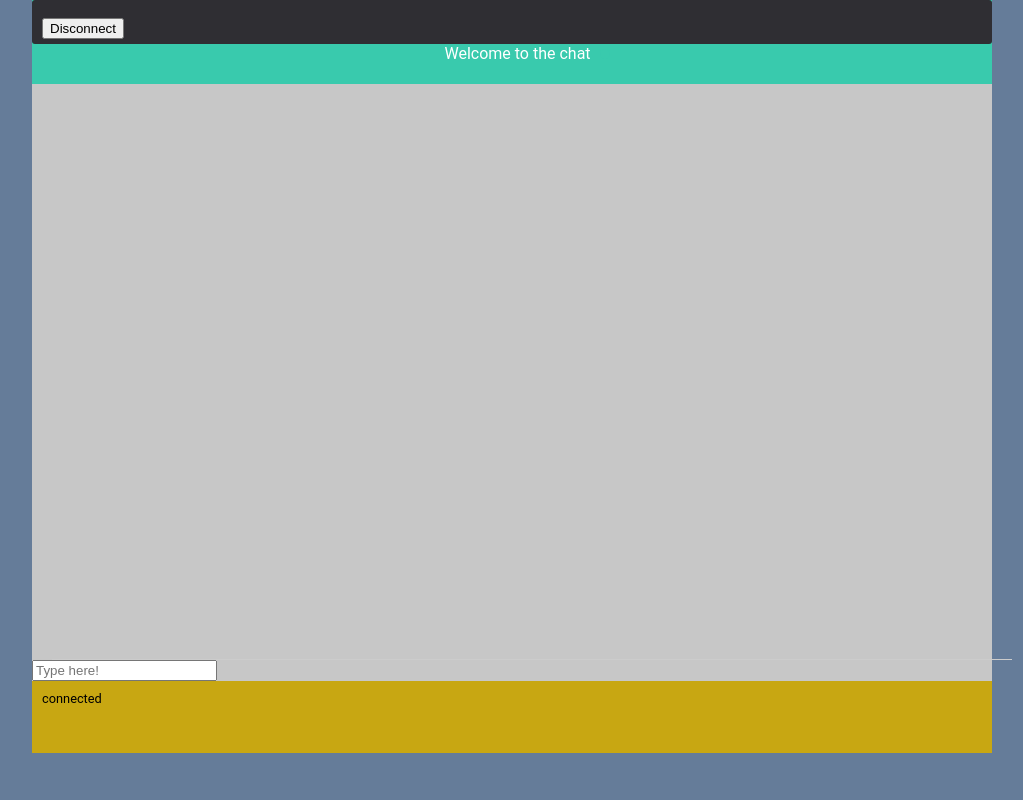
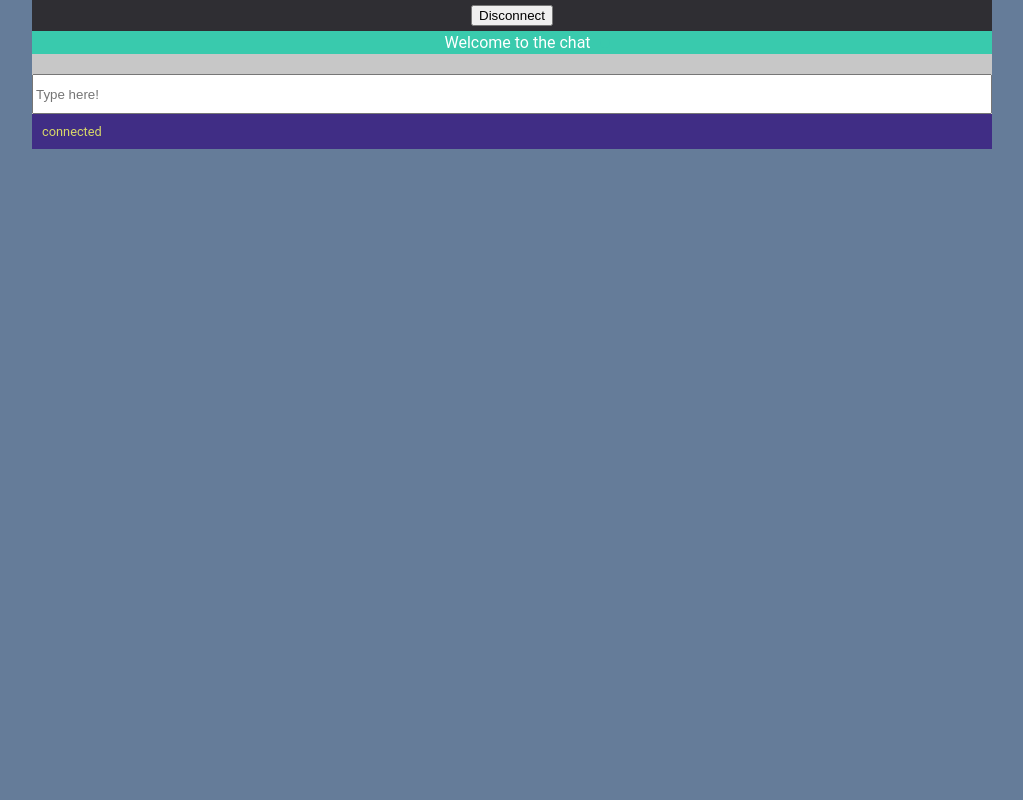
Before and after one commit to leersmathieu/my-irc, a PHP site: page / in a window 1280 px wide. Shown: the whole page, without its empty margins (128-1151 px from the left). Run offline with PHP 8.4, Linux system fonts and the light colour scheme; the visitor is signed in with stand-in values (Sample User, id 1); data that the repository does not hold is empty.

Commit message:
big upgrade, SCSS rework, frontend rework and little fix php

```diff
--- a/index.php
+++ b/index.php
@@ -32,7 +32,7 @@
 <html lang="en">
 
     <head>
-        <link rel="stylesheet" href="style.css">
+        <link rel="stylesheet" href="stylesheets/style.css">
         <meta charset="UTF-8">
         <meta name="viewport" content="width=device-width, initial-scale=1.0">
         <meta http-equiv="X-UA-Compatible" content="ie=edge">
@@ -47,6 +47,7 @@
                     <section class="login">
                         <?php require "php/login.php" ?>
                     </section>
+                    <img src="assets/test.png" alt="Default image">
                     <section class="register">
                         <?php require "php/register.php" ?>
                     </section>
@@ -60,18 +61,17 @@
                 </div>
                 <section class='new'>
                     <h2> Welcome to the chat </h2>
-                <br />
                 </section>
                 <section class="message">
                     <?php require "php/chat.php" ?>
                 </section>
-            <form action="" method="post">
+                <div class='send'>
+                    <form action="" method="post" name="sending">
                         <input class="textarea" type="text" placeholder="Type here!" name="message" />
                         <!-- <input type="submit" name="send" value="envoyer"> -->
-                <div class="emojis">
-
+                        <div class="emojis"></div>
+                    </form>
                 </div>
-            </form>
             <?php endif; ?>
             <footer>
                 <?php
@@ -79,7 +79,7 @@
                         echo "connected";
                     }
                     else {
-                        echo "no connected";
+                        echo "not connected";
                     }
                 ?>
             </footer>
--- a/php/chat.php
+++ b/php/chat.php
@@ -11,11 +11,19 @@
 
                 $msg = $_POST['message'];
 
+
+                $prequest = $conn->query("SELECT id
+                                            FROM user
+                                            WHERE name = '".$_SESSION['login']."'");
+
+                $user_id = $prequest->fetch();
+
+
                 $request = $conn->prepare("INSERT INTO message
                                         (msg, user_id)
                                         VALUES( ?, ?)");
 
-                $request->execute(array($msg, 2
+                $request->execute(array($msg, $user_id['id']
                 ));
 
 
@@ -24,7 +32,7 @@
             $lastmess = $conn->query("SELECT *
                                      FROM message
                                      JOIN user
-                                     ON message.user_id = user.id
+                                     ON user.id = message.user_id
                                      ORDER BY message.id
                                      DESC LIMIT 0,9
                                      ");
--- a/style.css
+++ /dev/null
@@ -1,143 +0,0 @@
-
-header {
-    background-color: rgb(32, 32, 32);
-    height: 30vh;
-    /* display: flex; */
-    width: 80vw;
-    margin: 0 auto;
-    height: 50vh;
-    padding: 5px 10px
-}
-
-body {
-    background: rgb(101, 124, 153);
-    font-family: 'Roboto';
-}
-
-.login {
-    float: left;
-    display: flex;
-    height: 100%;
-    background-color: red;
-    align-items: center;
-    text-align: right;
-    width: 35%;
-    padding: 10px;
-}
-.register {
-    float: right;
-    display: flex;
-    height: 100%;
-    background-color: red;
-    align-items: center;
-    text-align: right;
-    width: 35%;
-    justify-content: right;
-    padding: 10px;
-}
-
-@import url(https://fonts.googleapis.com/css?family=Roboto:300,400,900);
-@import url(http://weloveiconfonts.com/api/?family=entypo);
-[class*="entypo-"]:before {
-    font-family: 'entypo', sans-serif;
-}
-
-* {
-    box-sizing: border-box;
-    margin: 0;
-}
-
-
-
-p {
-    font-weight: 300;
-}
-
-.chat {
-    width: 75vw;
-    background-color: rgb(199, 199, 199);
-    margin: 0 auto;
-    height: 90vh;
-}
-
-.menu-icon {
-    background: #2F2E33;
-    padding: 5px 10px;
-    float: left;
-    font-size: 3em;
-    line-height: 0.5em;
-    color: #fff;
-    border-radius: 3px;
-    width: 100%;
-}
-
-.menu-icon:hover {
-    background: #39caad;
-    cursor: pointer;
-}
-
-h1 {
-    float: right;
-    color: #fff;
-    margin: 5px;
-    font-weight: 300;
-    font-size: 1.3em;
-}
-
-.new {
-    background: rgb(57, 202, 173);
-    color: #fff;
-    text-align: center;
-    padding: 2px;
-}
-
-.new:hover {
-    cursor: pointer;
-    background: rgba(57, 202, 173, 0.9);
-}
-
-.message {
-    float: left;
-    width: 100%;
-    height: 80%;
-    /* margin: 10px 0; */
-    border-bottom: 1px solid #ccc;
-    margin-left: 20px;
-}
-
-.message p {
-    font-size: 0.8em;
-    width: 90%;
-    margin: 5px 0;
-    margin-left: 60px;
-    background-color: #fff;
-    padding: 5px;
-}
-
-
-
-h2 {
-    font-size: 1em;
-    font-weight: 400;
-    margin-left: 30px;
-}
-
-h2:after {
-    content: '';
-    display: inline-block;
-    height: 10px;
-    width: 10px;
-    background: #39caad;
-    border-radius: 100%;
-    margin-left: 5px;
-}
-
-footer {
-    width: 100%;
-    height: 10%;
-    background: rgb(200, 167, 18);
-    padding: 10px;
-    text-align: center;
-    font-size: 0.8em;
-    display: flex;
-}
--- /dev/null
+++ b/stylesheets/style.css
@@ -0,0 +1,136 @@
+* {
+  box-sizing: border-box;
+  margin: 0; }
+
+header {
+  background-color: #202020;
+  width: 100%;
+  margin: 0 auto;
+  height: 50vh;
+  padding: 6px 10px;
+  border-radius: 10px 10px 0px 0px; }
+  header .login {
+    float: left;
+    display: flex;
+    justify-content: center;
+    height: 100%;
+    background-color: #5f5f5f;
+    align-items: center;
+    text-align: right;
+    width: 35%;
+    padding: 10px;
+    border-radius: 10px 0px 0px 10px; }
+    header .login form {
+      display: inline-grid;
+      text-align: center;
+      height: 200px; }
+      header .login form label {
+        background-color: #39caad; }
+  header .register {
+    float: right;
+    display: flex;
+    height: 100%;
+    background-color: #5f5f5f;
+    align-items: center;
+    text-align: right;
+    width: 35%;
+    justify-content: center;
+    padding: 10px;
+    border-radius: 0px 10px 10px 0px; }
+    header .register form {
+      display: inline-grid;
+      text-align: center;
+      height: 200px; }
+      header .register form label {
+        background-color: #39caad; }
+  header img {
+    width: 30%;
+    height: 100%; }
+
+body {
+  background: #657c99;
+  font-family: 'Roboto'; }
+
+.chat {
+  width: 75vw;
+  background-color: #c7c7c7;
+  margin: 0 auto;
+  border-radius: 10px; }
+  .chat .menu-icon {
+    background: #2F2E33;
+    padding: 5px 10px;
+    float: left;
+    line-height: 0.5em;
+    color: #fff;
+    width: 100%;
+    display: flex;
+    justify-content: center; }
+  .chat .menu-icon:hover {
+    background: #39caad;
+    cursor: pointer; }
+  .chat .new {
+    background: #39caad;
+    color: #fff;
+    text-align: center;
+    padding: 2px;
+    display: flex;
+    justify-content: center; }
+  .chat .new:hover {
+    cursor: pointer;
+    background: rgba(57, 202, 173, 0.9); }
+  .chat .message {
+    float: left;
+    width: 100%;
+    /* margin: 10px 0; */
+    margin-left: 20px;
+    margin-top: 20px; }
+    .chat .message p {
+      font-size: 0.8em;
+      width: 90%;
+      margin: 5px 0;
+      margin-left: 60px;
+      background-color: #fff;
+      padding: 5px; }
+
+.send {
+  width: 100%;
+  height: 40px;
+  display: flex; }
+  .send form {
+    width: 100%; }
+  .send input {
+    width: 100%;
+    height: 100%; }
+
+h1 {
+  float: right;
+  color: #fff;
+  margin: 5px;
+  font-weight: 300;
+  font-size: 1.3em; }
+
+h2 {
+  font-size: 1em;
+  font-weight: 400;
+  margin-left: 30px; }
+
+h2:after {
+  content: '';
+  display: inline-block;
+  height: 10px;
+  width: 10px;
+  background: #39caad;
+  border-radius: 100%;
+  margin-left: 5px; }
+
+footer {
+  width: 100%;
+  height: 10%;
+  background: #402d85;
+  color: #d8d869;
+  padding: 10px;
+  text-align: center;
+  font-size: 0.8em;
+  display: flex; }
+
+/*# sourceMappingURL=style.css.map */
--- /dev/null
+++ b/stylesheets/style.scss
@@ -0,0 +1,171 @@
+* {
+    box-sizing: border-box;
+    margin: 0;
+}
+
+header {
+    background-color: rgb(32, 32, 32);
+    width: 100%;
+    margin: 0 auto;
+    height: 50vh;
+    padding: 6px 10px;
+    border-radius: 10px 10px 0px 0px;
+    .login {
+        float: left;
+        display: flex;
+        justify-content: center;
+        height: 100%;
+        background-color: rgb(95, 95, 95);
+        align-items: center;
+        text-align: right;
+        width: 35%;
+        padding: 10px;
+        border-radius: 10px 0px 0px 10px;
+        form {
+            display: inline-grid;
+            text-align: center;
+            height: 200px;
+            label {
+                background-color: #39caad;
+            }
+
+        }
+
+    }
+
+    .register {
+        float: right;
+        display: flex;
+        height: 100%;
+        background-color: rgb(95, 95, 95);
+        align-items: center;
+        text-align: right;
+        width: 35%;
+        justify-content: center;
+        padding: 10px;
+        border-radius: 0px 10px 10px 0px;
+        form {
+            display: inline-grid;
+            text-align: center;
+            height: 200px;
+            label {
+                background-color: #39caad;
+            }
+        }
+    }
+    img {
+        width: 30%;
+        height: 100%
+    }
+
+}
+
+body {
+    background: rgb(101, 124, 153);
+    font-family: 'Roboto';
+}
+
+
+
+.chat {
+    width: 75vw;
+    background-color: rgb(199, 199, 199);
+    margin: 0 auto;
+    border-radius: 10px;
+    .menu-icon {
+        background: #2F2E33;
+        padding: 5px 10px;
+        float: left;
+        line-height: 0.5em;
+        color: #fff;
+        width: 100%;
+        display: flex;
+        justify-content: center;
+
+    }
+
+    .menu-icon:hover {
+        background: #39caad;
+        cursor: pointer;
+    }
+    .new {
+        background: rgb(57, 202, 173);
+        color: #fff;
+        text-align: center;
+        padding: 2px;
+        display: flex;
+        justify-content: center;
+    }
+
+    .new:hover {
+        cursor: pointer;
+        background: rgba(57, 202, 173, 0.9);
+    }
+
+    .message {
+        float: left;
+        width: 100%;
+        // height: 80%;
+        /* margin: 10px 0; */
+        margin-left: 20px;
+        margin-top: 20px;
+        p {
+            font-size: 0.8em;
+            width: 90%;
+            margin: 5px 0;
+            margin-left: 60px;
+            background-color: #fff;
+            padding: 5px;
+        }
+    }
+}
+
+.send {
+    width: 100%;
+    height: 40px;
+    display: flex;
+    form {
+        width: 100%;
+    }
+    input {
+        width: 100%;
+        height: 100%;
+    }
+}
+
+
+
+h1 {
+    float: right;
+    color: #fff;
+    margin: 5px;
+    font-weight: 300;
+    font-size: 1.3em;
+}
+
+h2 {
+    font-size: 1em;
+    font-weight: 400;
+    margin-left: 30px;
+}
+
+h2:after {
+    content: '';
+    display: inline-block;
+    height: 10px;
+    width: 10px;
+    background: #39caad;
+    border-radius: 100%;
+    margin-left: 5px;
+}
+
+footer {
+    width: 100%;
+    height: 10%;
+    background: rgb(64, 45, 133);
+    color: rgb(216, 216, 105);
+    padding: 10px;
+    text-align: center;
+    font-size: 0.8em;
+    display: flex;
+}
```
Also changed, not shown: php/login.php (+6 -3 lines), php/register.php (+6 -3 lines), assets/test.png (added), 1 other file. Lines whose indentation alone changed are shown as unchanged.
